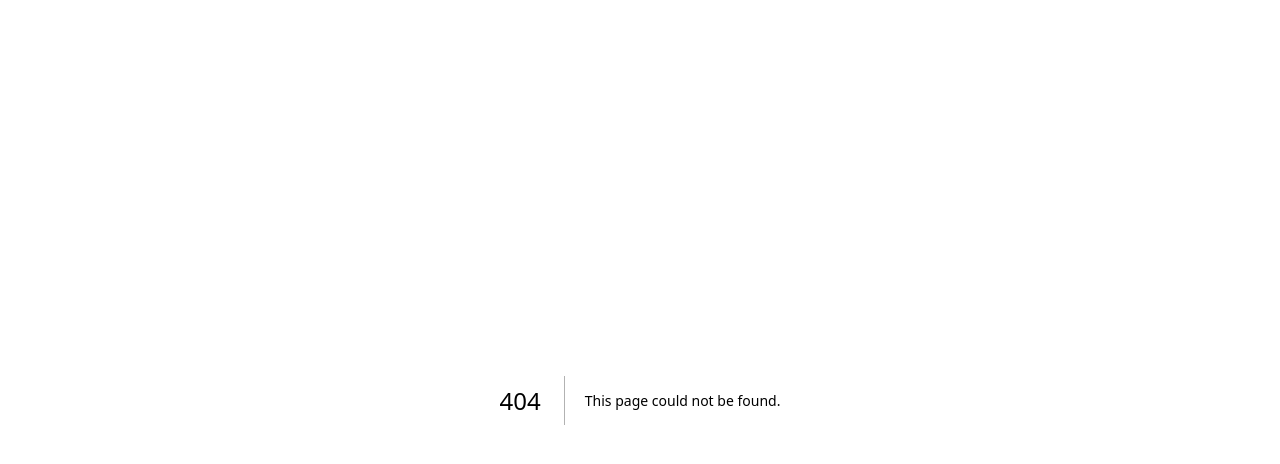
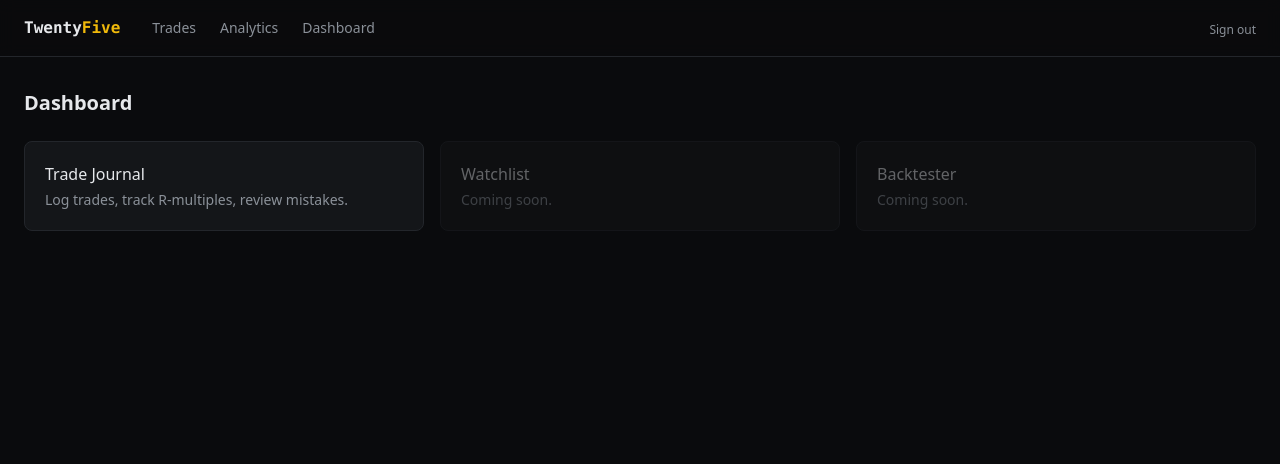
Before and after one commit to kandagoat1/TwentyFive, a Next.js app: page /dashboard in a window 1280 px wide. Before the commit this address had no page. Shown: the top 464 px of the page. Built offline with nearby package versions, Linux system fonts and the light colour scheme; no server answers.

Commit message:
Create page.tsx

```diff
--- /dev/null
+++ b/app/(app)/dashboard/page.tsx
@@ -0,0 +1,24 @@
+import Link from "next/link";
+
+const features = [
+  { href: "/journal", title: "Trade Journal", desc: "Log trades, track R-multiples, review mistakes.", ready: true },
+  { href: "#", title: "Watchlist", desc: "Coming soon.", ready: false },
+  { href: "#", title: "Backtester", desc: "Coming soon.", ready: false },
+];
+
+export default function Dashboard() {
+  return (
+    <>
+      <h1 className="text-xl font-semibold mb-6">Dashboard</h1>
+      <div className="grid sm:grid-cols-2 lg:grid-cols-3 gap-4">
+        {features.map((f) => (
+          <Link key={f.title} href={f.href}
+            className={`card p-5 transition-colors ${f.ready ? "hover:border-accent/50" : "opacity-40 pointer-events-none"}`}>
+            <h2 className="font-medium">{f.title}</h2>
+            <p className="text-sm text-muted mt-1">{f.desc}</p>
+          </Link>
+        ))}
+      </div>
+    </>
+  );
+}
```
